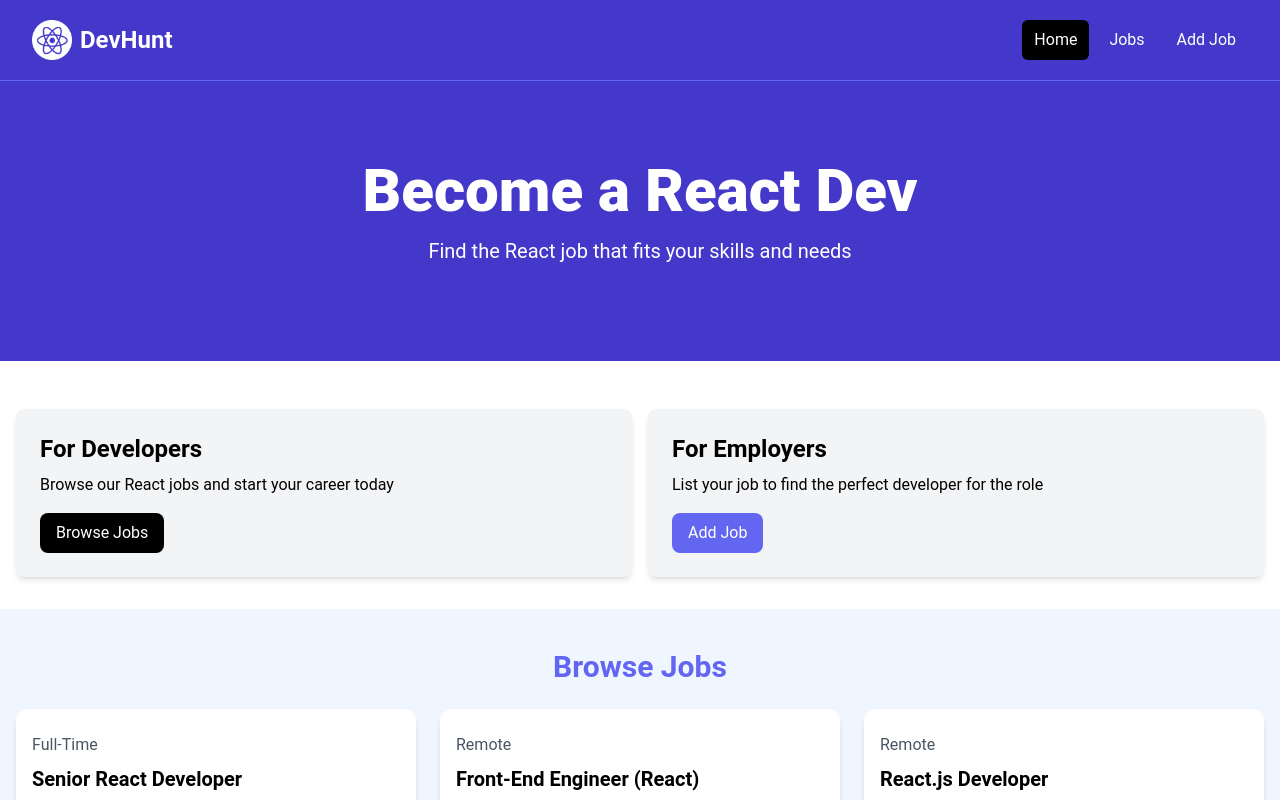
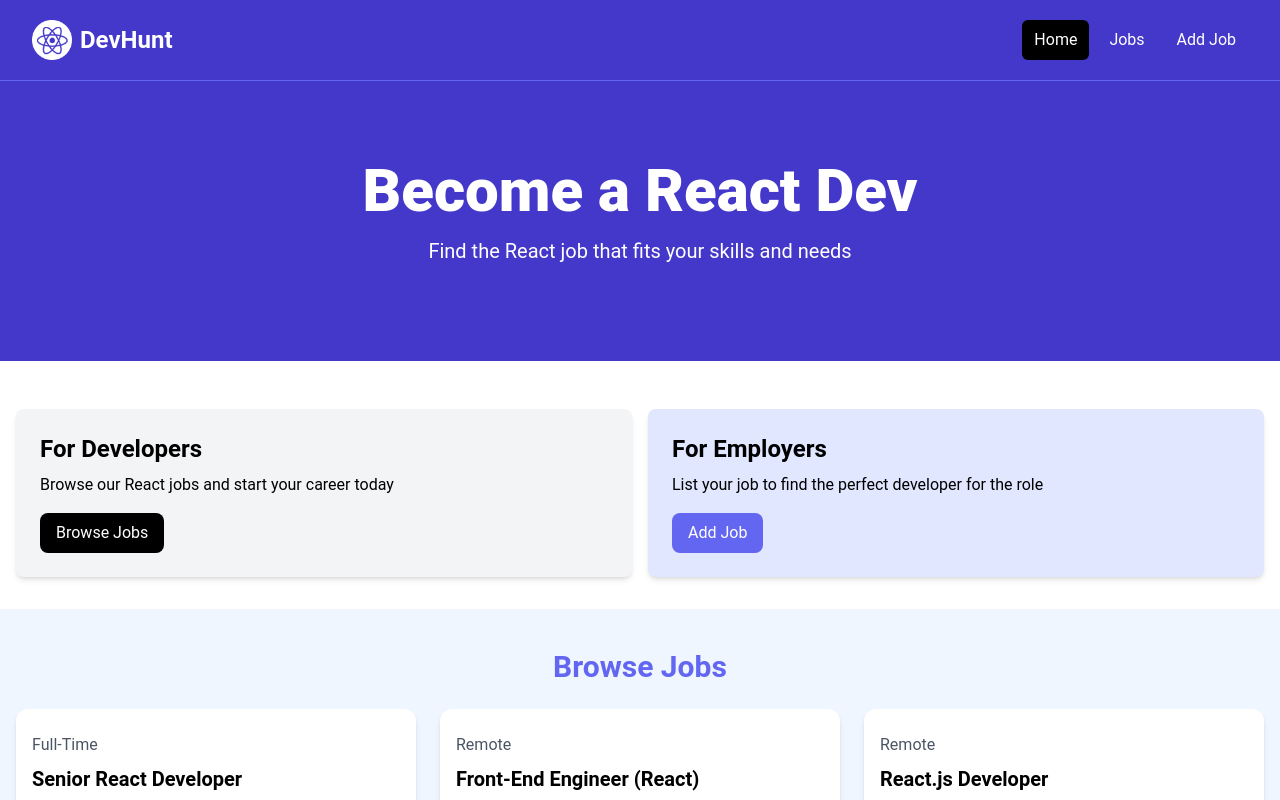
Before and after one commit to SaroshAhmad/ReactDevJobPortal, a React (Vite) app in the folder react-jobs/: page / in a window 1280 px wide. Shown: the top 800 px of the page. Built offline with nearby package versions, Linux system fonts and the light colour scheme.

Commit message:
Update Card component to accept a background color prop

```diff
--- a/react-jobs/src/components/Card.jsx
+++ b/react-jobs/src/components/Card.jsx
@@ -1,8 +1,8 @@
 import React from 'react'
 
-const Card = ({ children }) => {
+const Card = ({ children, bg = 'bg-gray-100' }) => {
     return (
-        <div className='bg-gray-100 p-6 rounded-lg shadow-md'>{children}</div>
+        <div className={`${bg} p-6 rounded-lg shadow-md`}>{children}</div>
     )
 }
 
--- a/react-jobs/src/components/HomeCards.jsx
+++ b/react-jobs/src/components/HomeCards.jsx
@@ -18,7 +18,7 @@ const HomeCards = () => {
                             Browse Jobs
                         </a>
                     </Card>
-                    <Card>
+                    <Card bg='bg-indigo-100'>
                         <h2 className="text-2xl font-bold">For Employers</h2>
                         <p className="mt-2 mb-4">
                             List your job to find the perfect developer for the role
```
